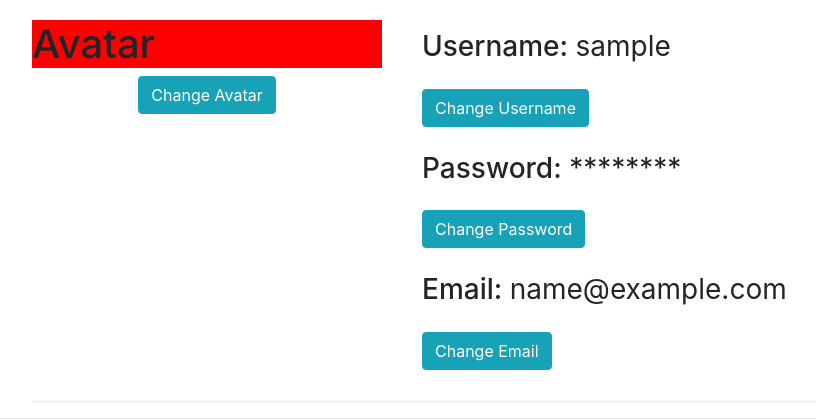
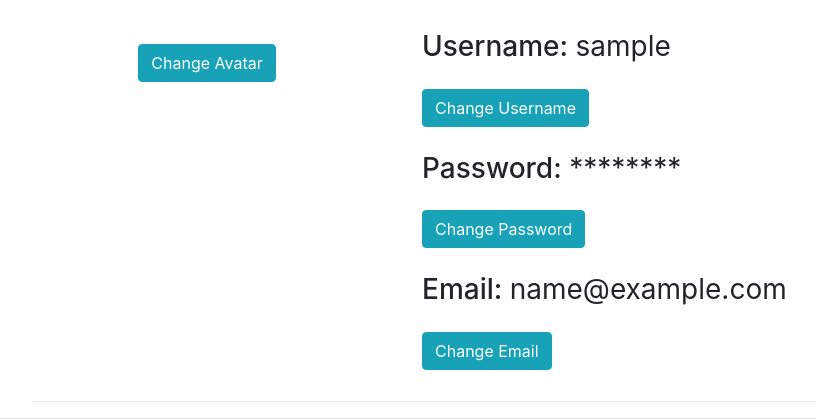
Before and after one commit to matedavid/shoe_opinion_website, a Node server app: page /users/2/settings in a window 1280 px wide. Shown: the part 162-582 px from the top of the page, without its empty margins (53-869 px from the left). Run offline with Node 20, Linux system fonts and the light colour scheme; the visitor is signed in with stand-in values (Sample User, id 1); some libraries are stand-ins or nearby versions.

Commit message:
added avatar change

```diff
--- a/app.js
+++ b/app.js
@@ -11,7 +11,7 @@ const session = require('express-session');
 const passport = require('passport');
 
 // Image uploading
-const multer = require('multer');
+// const multer = require('multer');
 
 // Configuration and shoe model
 const Shoe = require('./models/Shoe');
--- a/routes/users.js
+++ b/routes/users.js
@@ -6,6 +6,8 @@ const bcrypt = require('bcrypt');
 // Models
 const User = require('./../models/User');
 const Shoe = require('../models/Shoe');
+
+const { storage, upload, convertImageBinary } = require("./upload");
 
 // Passoword encoding
 const saltRounds = 10;
@@ -17,7 +19,7 @@ router.get("/", (req, res) => {
 
 // login User
 router.get("/login", (req, res) => {
-    res.render("users/login", {title: "Log In"});
+    res.render("users/login", { title: "Log In" });
 });
 
 router.post("/login", (req, res, next) => {
@@ -29,7 +31,7 @@ router.post("/login", (req, res, next) => {
 
     let errors = req.validationErrors();
     if (errors) {
-        res.render("users/login", {title: "Log In", errors: errors});
+        res.render("users/login", { title: "Log In", errors: errors });
     } else {
         passport.authenticate('local', {
             successRedirect: "/",
@@ -42,7 +44,7 @@ router.post("/login", (req, res, next) => {
 
 // Register view rendering
 router.get("/register", (req, res) => {
-    res.render('users/register', {title: "Register"});
+    res.render('users/register', { title: "Register" });
 })
 
 // Registration process
@@ -62,7 +64,7 @@ router.post("/register/", (req, res) => {
     let errors = req.validationErrors();
 
     if (errors) {
-        res.render('users/register', {title: "Register", errors: errors});
+        res.render('users/register', { title: "Register", errors: errors });
     } else {
         const newUser = new User({
             username: username,
@@ -104,9 +106,8 @@ router.get('/logout', (req, res) => {
 // View of the user
 router.get('/:id', (req, res) => {
     User.findById(req.params.id, (err, user) => {
-        // console.log(user)
-        if (err){
-            res.render("users/noFoundUser", {title: "No user"});
+        if (err) {
+            res.render("users/noFoundUser", { title: "No user" });
         } else {
             let shoes = [];
             if (user.uploadedShoes.length > 0) {
@@ -114,13 +115,13 @@ router.get('/:id', (req, res) => {
                     Shoe.findById(user.uploadedShoes[i].shoeId, (err, shoe) => {
                         if (err) throw err;
                         shoes.push(shoe);
-                        if (i == user.uploadedShoes.length-1) {
-                            res.render('users/userView', {title: user.username, userInput: user, uploaded: shoes});
+                        if (i == user.uploadedShoes.length - 1) {
+                            res.render('users/userView', { title: user.username, userInput: user, uploaded: shoes });
                         }
                     })
                 }
             } else {
-                res.render('users/userView', {title: user.username, userInput: user, uploaded: []});
+                res.render('users/userView', { title: user.username, userInput: user, uploaded: [] });
             }
         }
     })
@@ -131,7 +132,7 @@ router.get('/:id/settings', (req, res) => {
     if (req.user) {
         User.findById(req.user.id, (err, user) => {
             if (err) throw err;
-            res.render('users/userSettings', {title: "Settings", settingsUser: user});
+            res.render('users/userSettings', { title: "Settings", settingsUser: user });
         });
     } else {
         req.flash('danger', "You need to be logged in");
@@ -140,7 +141,7 @@ router.get('/:id/settings', (req, res) => {
 });
 
 // Change settings
-router.post('/:id/settings/:toChange', (req, res, next) => {
+router.post('/:id/settings/:toChange', upload.single('image'), (req, res, next) => {
     if (req.user) {
         User.findById(req.params.id, (err, changeUser) => {
             if (err) throw err;
@@ -165,7 +166,7 @@ router.post('/:id/settings/username', (req, res) => {
         let errors = req.validationErrors();
         if (errors) {
             req.flash("danger", "An error occured, try again");
-            res.redirect("/user/"+updateUser.id+"/settings")
+            res.redirect("/user/" + updateUser.id + "/settings")
         }
         updateUser.username = newUsername;
         if (updateUser.uploadedShoes.length > 0) {
@@ -180,7 +181,7 @@ router.post('/:id/settings/username', (req, res) => {
         updateUser.save((err) => {
             if (err) throw err;
             req.flash("success", "Usename changed succesfully");
-            res.redirect("/users/"+updateUser.id);
+            res.redirect("/users/" + updateUser.id);
         });
 
     })
@@ -198,7 +199,7 @@ router.post('/:id/settings/password', (req, res) => {
         if (errors) {
             console.log(errors)
             req.flash("danger", "An error occured, try again");
-            res.redirect("/users/"+updateUser.id+"/settings")
+            res.redirect("/users/" + updateUser.id + "/settings")
         }
         bcrypt.compare(oldPassword, updateUser.password, (err, equal) => {
             if (err) throw err;
@@ -211,14 +212,14 @@ router.post('/:id/settings/password', (req, res) => {
                             updateUser.save((err) => {
                                 if (err) throw err;
                                 req.flash('success', 'Password changed succesfully');
-                                res.redirect('/users/'+updateUser.id+"/settings");
+                                res.redirect('/users/' + updateUser.id + "/settings");
                             });
                         }
                     });
                 })
             } else {
                 req.flash("danger", "Old password is not correct, try again");
-                res.redirect("/users/"+updateUser.id+"/settings")
+                res.redirect("/users/" + updateUser.id + "/settings")
             }
         })
     })
@@ -233,16 +234,31 @@ router.post('/:id/settings/email', (req, res) => {
         let errors = req.validationErrors();
         if (errors) {
             req.flash("danger", "An error occured, try again");
-            res.redirect("/users/"+updateUser.id+"/settings");
+            res.redirect("/users/" + updateUser.id + "/settings");
         }
         updateUser.email = newEmail;
         updateUser.save((err) => {
             if (err) throw err;
             //req.logout();
             req.flash("success", "Email changed succesfully");
-            res.redirect("/users/"+updateUser.id);
+            res.redirect("/users/" + updateUser.id);
         });
     })
-})
+});
+
+router.post('/:id/settings/avatar', upload.single('image'), (req, res) => {
+    const imageData = convertImageBinary('temp/' + req.file.filename);
+
+    User.findById(req.params.id, (err, updateUser) => {
+        if (err) throw err;
+        updateUser.avatar = imageData;
+        updateUser.save((err) => {
+            if (err) throw err;
+            else {
+                res.redirect("/users/" + updateUser.id);
+            }
+        })
+    });
+});
 
 module.exports = router;
--- a/static/js/settingsView.js
+++ b/static/js/settingsView.js
@@ -8,7 +8,7 @@
         let newForm =
         '<form action="'+action+'username" method="POST" class="form settings-form">' +
             '<input class="form-control mr-sm-2" type="text" placeholder="New Username" name="newUsername">' +
-            '<button type="submmit" class="btn btn-success">Submit</button>' +
+            '<button type="submit" class="btn btn-success">Submit</button>' +
         '</form>';
 
         replaceForm.html(newForm);
@@ -17,9 +17,9 @@
     $('#changeAvatar').on('click', (e) => {
         e.preventDefault();
         let newForm =
-        '<form action="'+action+'avatar" method="POST" class="form settings-form">' +
-            '<input class="form-control-file" name="image" type="file" accept="image/*">' +
-            '<button type="submmit" class="btn btn-success">Submit</button>' +
+        '<form action="'+action+'avatar" method="POST" class="form settings-form" enctype="multipart/form-data">' +
+            '<input name="image" type="file" accept="image/*">' +
+            '<button type="submit" class="btn btn-success">Submit</button>' +
         '</form>';
 
         replaceForm.html(newForm);
@@ -32,7 +32,7 @@
             '<input class="form-control mr-sm-2" type="password" placeholder="Old Password" name="oldPassword">' +
             '<input class="form-control mr-sm-2" type="password" placeholder="New Password" name="newPassword">' +
             '<input class="form-control mr-sm-2" type="password" placeholder="Confirm your password" name="newPasswordValidation">' +
-            '<button type="submmit" class="btn btn-success">Submit</button>' +
+            '<button type="submit" class="btn btn-success">Submit</button>' +
         '</form>';
 
         replaceForm.html(newForm);
@@ -43,7 +43,7 @@
         let newForm =
         '<form action="'+action+'email" method="POST" class="form settings-form">' +
             '<input class="form-control mr-sm-2" type="email" placeholder="New Email" name="newEmail">' +
-            '<button type="submmit" class="btn btn-success">Submit</button>' +
+            '<button type="submit" class="btn btn-success">Submit</button>' +
         '</form>';
 
         replaceForm.html(newForm);
--- a/views/users/userSettings.ejs
+++ b/views/users/userSettings.ejs
@@ -1,8 +1,8 @@
 <%- include('../header.ejs') %>
     <div class="row">
         <div class="col-4">
-            <div style="background-color: red">
-                <h1>Avatar</h1>
+            <div>
+                <img style="width: 100%; height: auth;" src="<%=settingsUser.avatar %>"></img>
             </div>
 
             <div style="text-align:center">
--- a/views/users/userView.ejs
+++ b/views/users/userView.ejs
@@ -1,6 +1,6 @@
 <%-include('../header.ejs');%>
     <div class="row" style="margin-bottom: 50px">
-        <div class="col-4" style="background-color: red"><h1>Avatar</h1></div>
+        <div class="col-4"><img style="width: 100%; height: auth;" src="<%=userInput.avatar %>"></img></div>
         <div class="col-8" style="text-align: center">
             <h1><%=userInput.username%><h1>
             <% if (locals.user) { %>
```
Also changed, not shown: routes/shoes.js (+20 -62 lines), routes/upload.js (added, +44 -0 lines), README.md.
